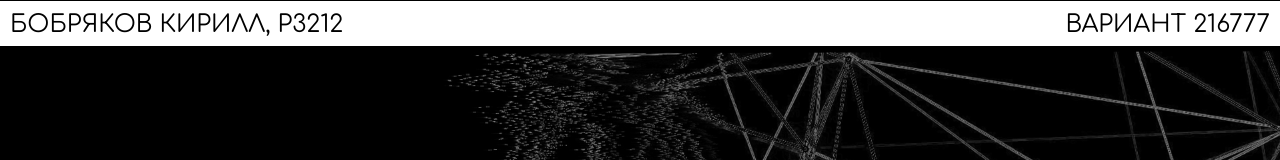
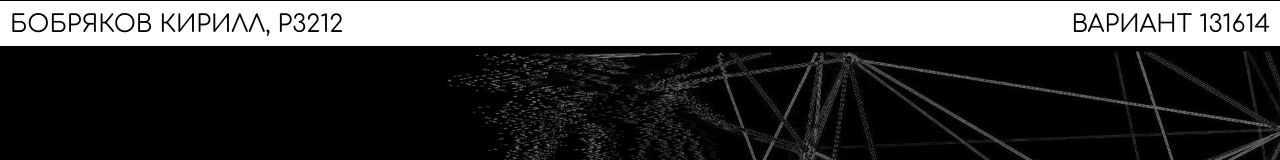
Before and after one commit to kekens/pip4-front, an Angular app: page / in a window 1280 px wide. Shown: the top 160 px of the page. Built offline with nearby package versions, Linux system fonts and the light colour scheme.

Commit message:
Change header component
Changed option for laboratory work

```diff
--- a/src/app/header/header.component.html
+++ b/src/app/header/header.component.html
@@ -10,7 +10,7 @@
     </div>
 
     <div>
-      Вариант 216777
+      Вариант 131614
     </div>
   </div>
 </body>
```
